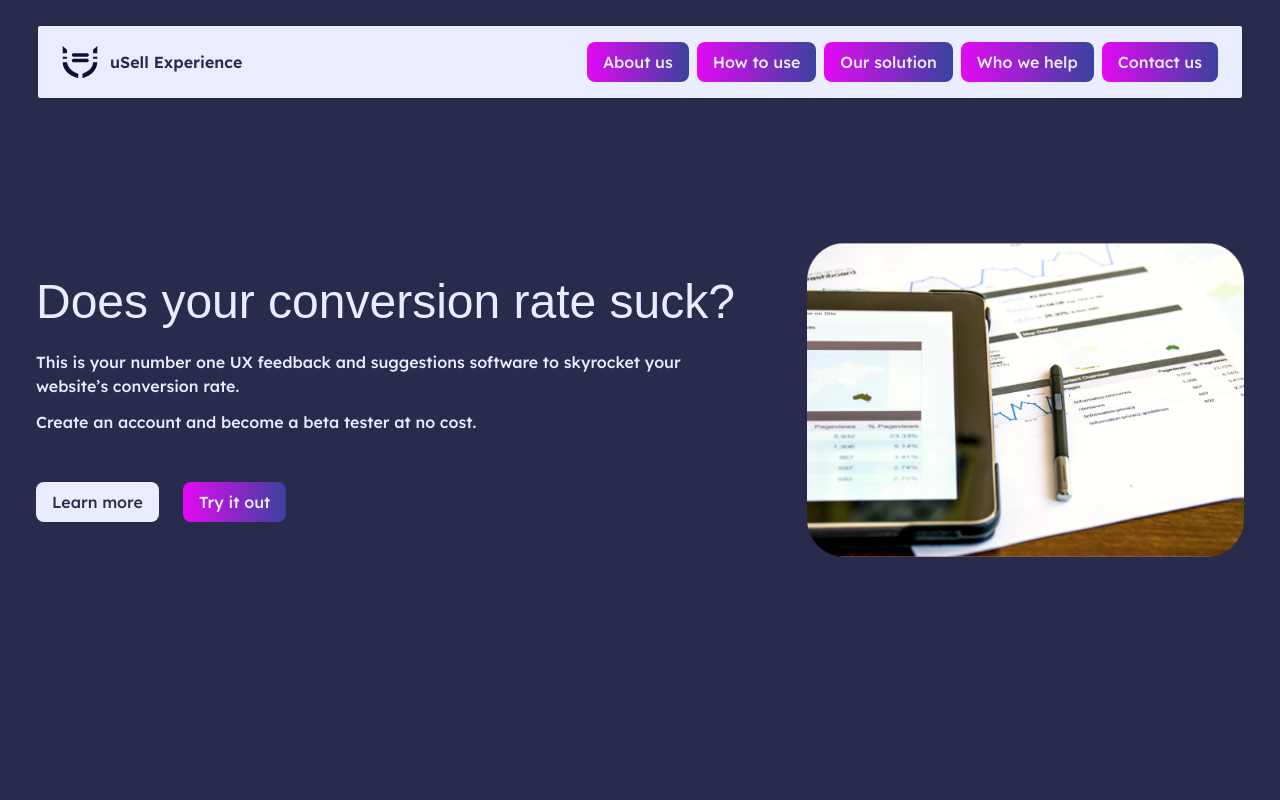
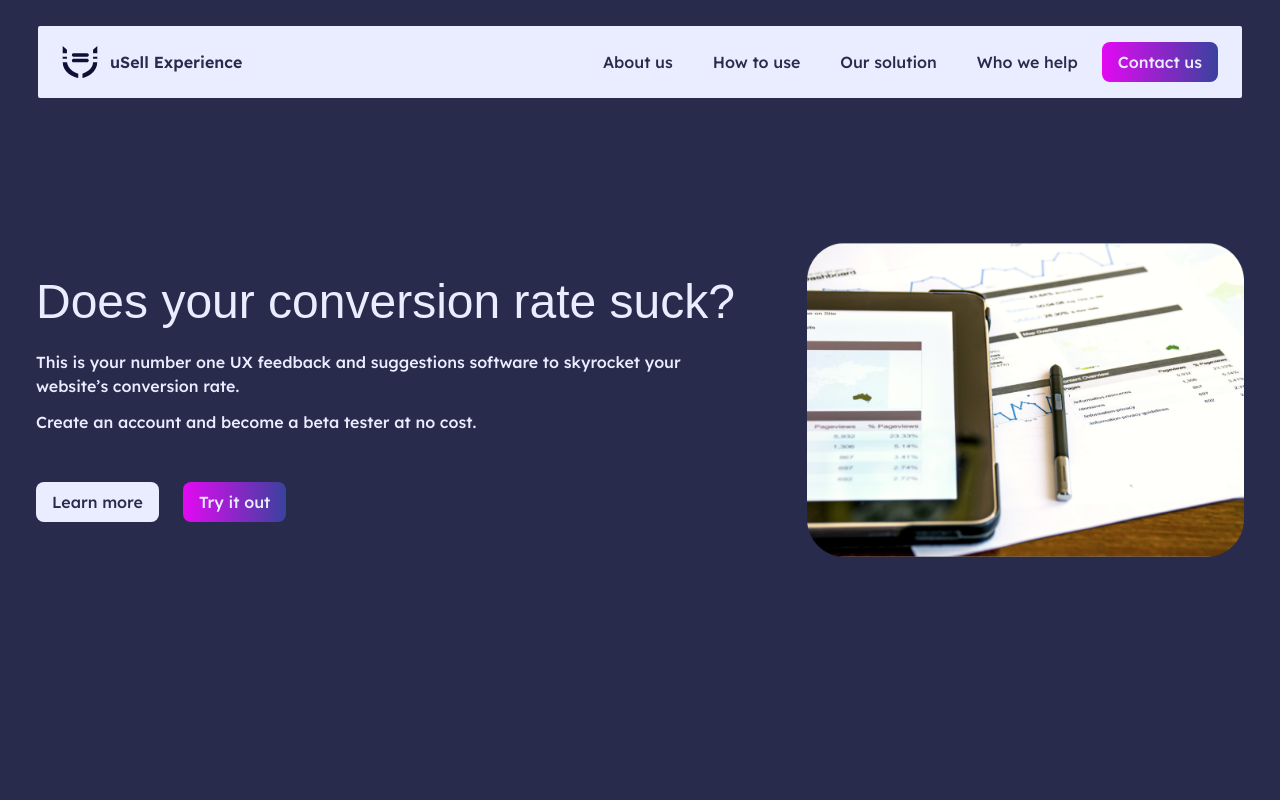
Before and after one commit to setPedro/usell-experience, a Next.js app: page / in a window 1280 px wide. Shown: the top 800 px of the page. Built offline with nearby package versions, Linux system fonts and the light colour scheme; no server answers; a web font is replaced by a local one.

Commit message:
fix: button

```diff
--- a/src/app/account/signup/page.tsx
+++ b/src/app/account/signup/page.tsx
@@ -80,7 +80,7 @@ export default function SignUp() {
               <Button bg="gradient" onClick={handleSignUp}>
                 Sign up
               </Button>
-              <Button bg="google" onClick={handleSignUpWithGoogle}>
+              <Button bg="none" onClick={handleSignUpWithGoogle}>
                 <GoogleLogo />
                 <p>Sign up with google</p>
               </Button>
--- a/src/components/Button.tsx
+++ b/src/components/Button.tsx
@@ -3,7 +3,7 @@ import { cn } from "@/utils/cn";
 interface Props {
   children: React.ReactNode;
   onClick?: () => void;
-  bg: "white" | "gradient" | "nav" | "whiteapp" | "gradientapp" | "none";
+  bg: "white" | "gradient" | "whiteapp" | "gradientapp" | "none";
   className?: string
 }
 
@@ -14,7 +14,6 @@ export default function Button({ children, onClick, bg, className }: Props) {
     colors: {
       white: "bg-foreground text-background",
       gradient: "text-foreground bg-gradient-to-r from-lightpurple to-darkpurple",
-      nav: "text-foreground bg-gradient-to-r from-lightpurple to-darkpurple",
       whiteapp: "text-background bg-foreground",
       gradientapp: "text-foreground bg-gradient-to-r from-lightpurple to-darkpurple",
       none: "",
--- a/src/sections/landing/NavBar.tsx
+++ b/src/sections/landing/NavBar.tsx
@@ -36,10 +36,10 @@ export default function NavBar() {
             </div>
 
             <div className="hidden lg:flex items-center gap-2">
-              <Button bg="nav">About us</Button>
-              <Button bg="nav">How to use</Button>
-              <Button bg="nav">Our solution</Button>
-              <Button bg="nav">Who we help</Button>
+              <Button bg="none">About us</Button>
+              <Button bg="none">How to use</Button>
+              <Button bg="none">Our solution</Button>
+              <Button bg="none">Who we help</Button>
               <Button bg="gradient">Contact us</Button>
             </div>
 
--- a/src/sections/landing/NavBarModal.tsx
+++ b/src/sections/landing/NavBarModal.tsx
@@ -21,10 +21,10 @@ export const NavBarModal: React.FC<Props> = ({ onClose }) => {
           <WhiteLogo />
         </p>
         <div className="flex flex-col gap-6 h-full">
-          <Button>About us</Button>
-          <Button>How to use</Button>
-          <Button>Our solution</Button>
-          <Button>Who we help</Button>
+          <Button bg="none">About us</Button>
+          <Button bg="none">How to use</Button>
+          <Button bg="none">Our solution</Button>
+          <Button bg="none">Who we help</Button>
           <div className="mt-auto">
             <Button bg={"gradient"}>Contact us</Button>
           </div>
```
